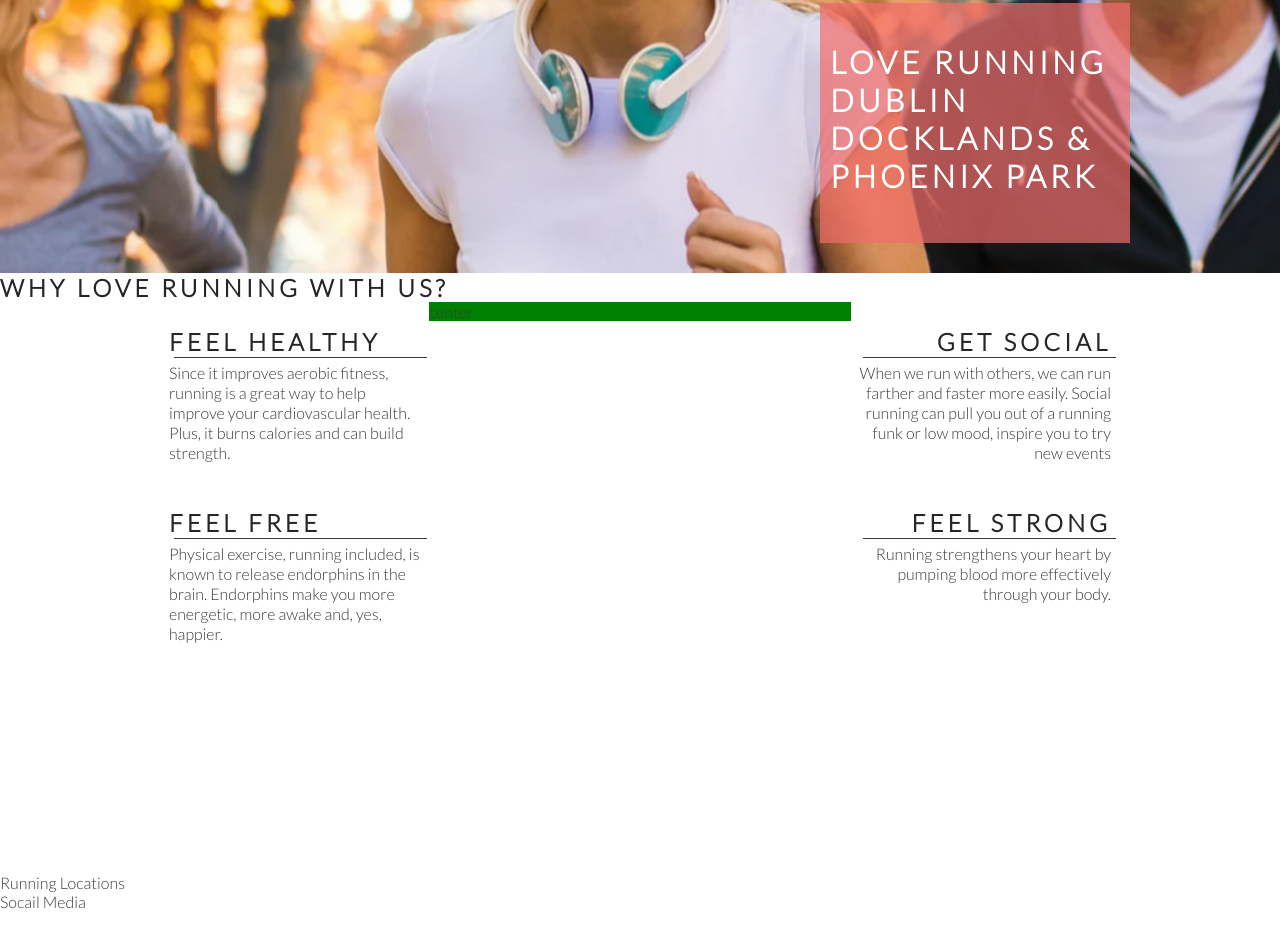
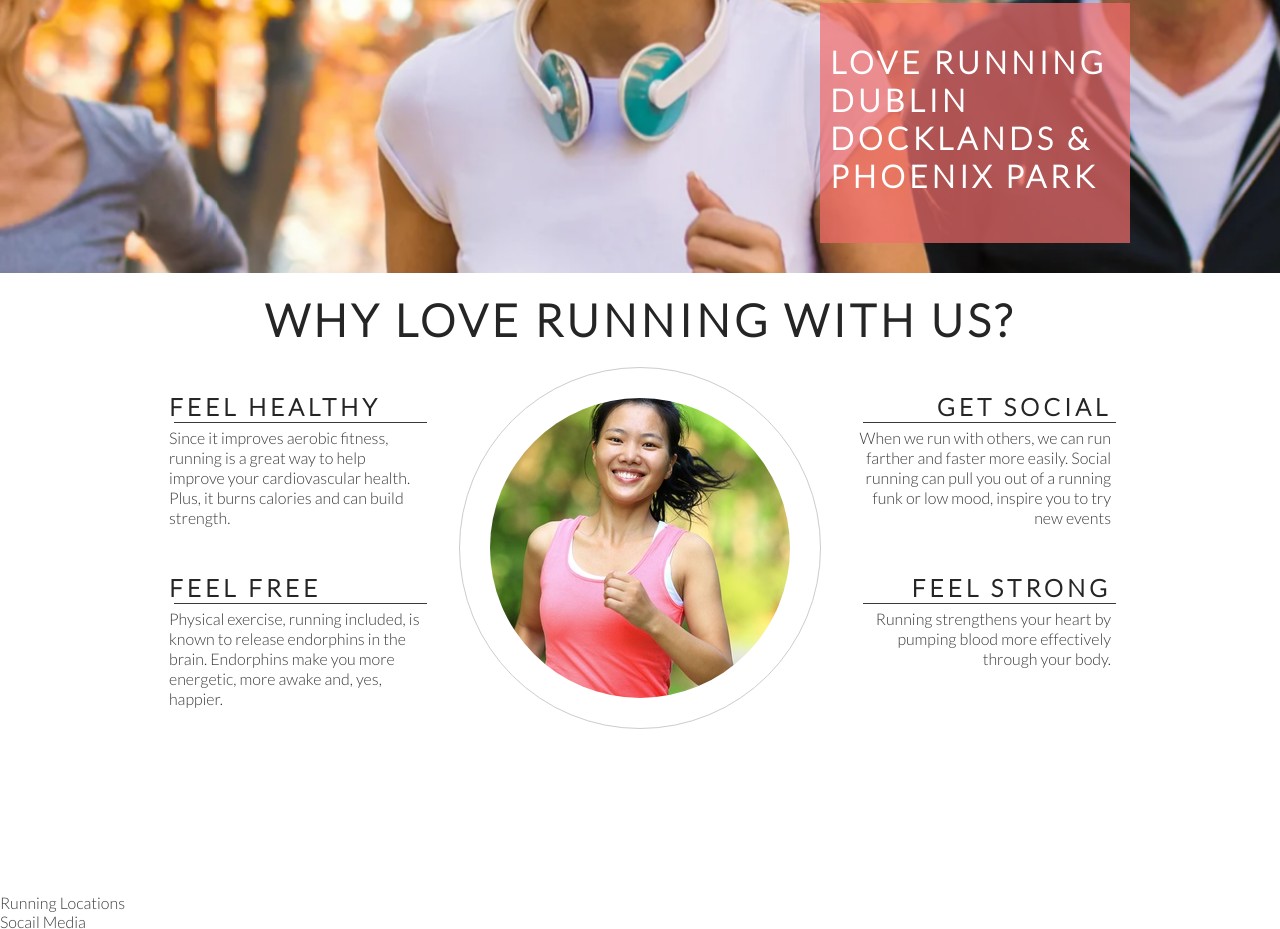
Before and after one commit to TheDKnight/love-running, a plain HTML site: page index.html in a window 1280 px wide. Shown: the part 402-1331 px from the top of the page. Drawn offline with Linux system fonts and the light colour scheme.

Commit message:
center about image add

```diff
--- a/assets/css/style.css
+++ b/assets/css/style.css
@@ -126,7 +126,6 @@ h2 {
 #center-about {
     width: 33%;
     margin: 0 auto;
-    background-color: green;
 }
 
 hr{
@@ -158,3 +157,26 @@ hr{
 .right-about-heading p{
     text-align: right;
 }
+
+#welcome{
+    text-align: center;
+    margin: 20px 0;
+    font-size: 280%;
+}
+#circle-container{
+    width: 300px;
+    height: 300px;
+    padding: 30px;
+    border-style: solid;
+    border-color: #ccc;
+    border-width: 1px;
+    border-radius: 50%;
+    margin: 0 auto;
+
+}
+
+#circle-cover-bg{
+    background: url(../images/ethos-center-image.jpg) no-repeat center center ;
+    height: 100%;
+    border-radius: 50%;
+}
--- a/index.html
+++ b/index.html
@@ -43,7 +43,7 @@
         </div>
     </section>
     <section id="club-ethos">
-        <h1>Why love running with us?</h1>
+        <h2 id="welcome">Why love running with us?</h2>
         <div id="left-about">
             <div class="left-about-heading">
                 <h2>Feel Healthy</h2>
@@ -68,7 +68,11 @@
                 <p>Running strengthens your heart by pumping blood more effectively through your body.</p>
             </div>
         </div>
-        <div id="center-about">center</div>
+        <div id="center-about">
+            <div id="circle-container">
+                <div id="circle-cover-bg"></div>
+            </div>
+        </div>
     </section>
     <section>Running Locations</section>
     <footer>Socail Media</footer>
```
Also changed, not shown: assets/images/ethos-center-image.jpg (added).
